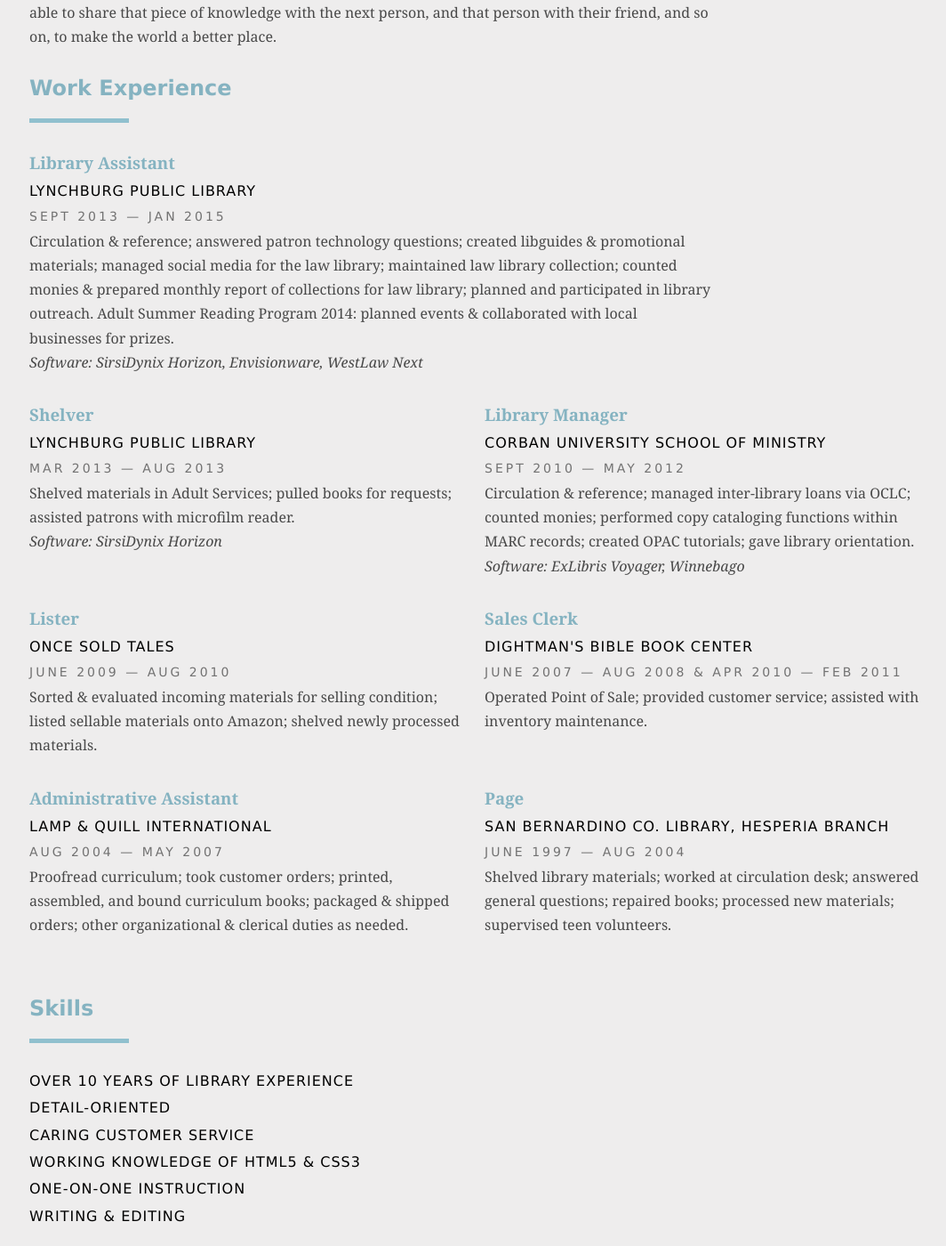
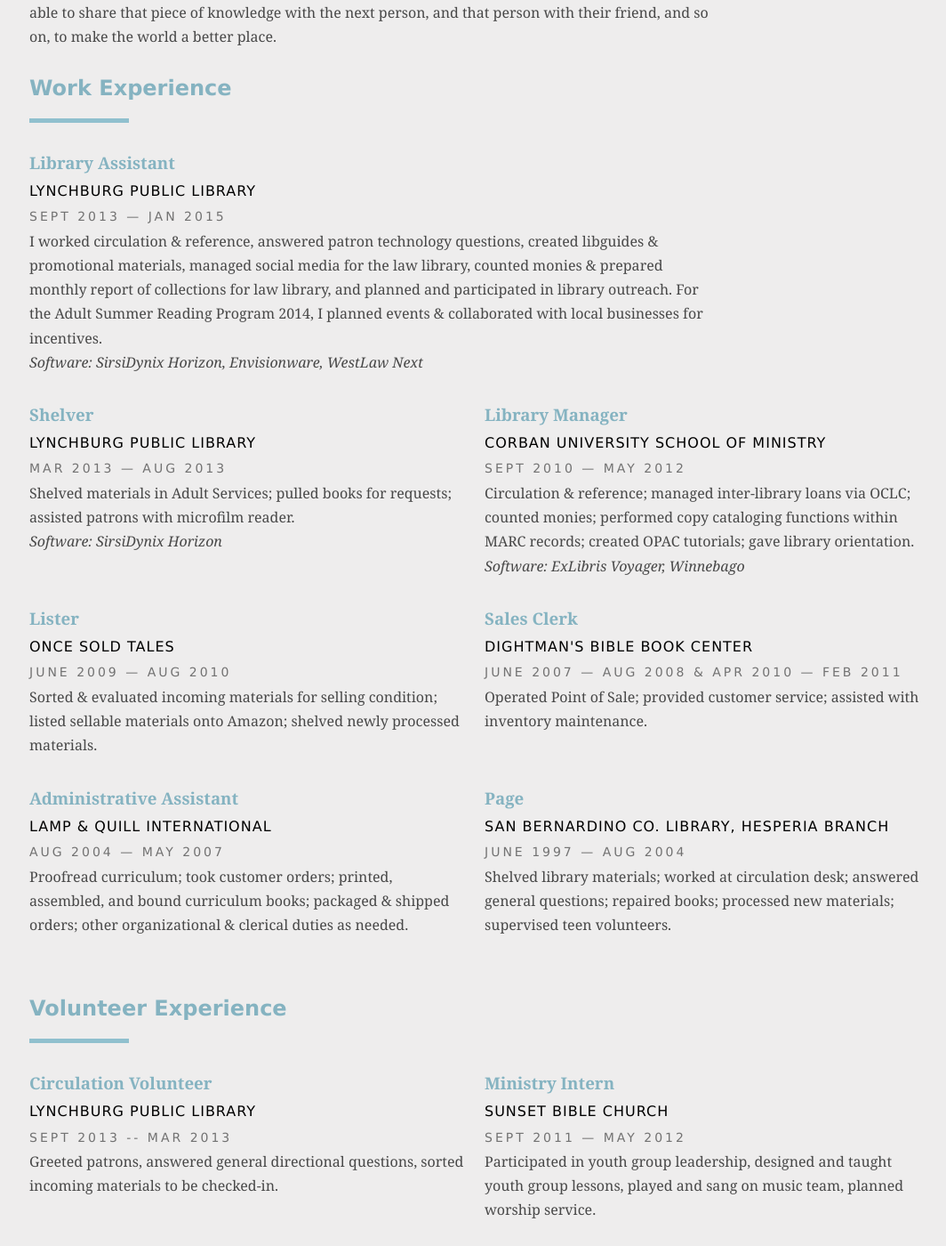
Before and after one commit to sabrinapeters/sdrp.old, a Jekyll site: the page built from resumee.md, in a window 1280 px wide and 1400 px high, scrolled down 301 px. Shown: the whole window at 89% size, without its empty margins (79-1143 px from the left). Built offline with Jekyll 4.4.1, drawn with Linux system fonts in a browser that asks for light colours; some web fonts are replaced.

Commit message:
added volunteer

```diff
--- a/_layouts/resume.html
+++ b/_layouts/resume.html
@@ -16,7 +16,7 @@ layout: default
         <h3 class="resumee__hl mb2 f-serif">Library Assistant</h3>
         <h4 class="caps mb2 lt-1 w-400">Lynchburg Public Library</h4>
         <time class="resumee__meta caps lt-3 mb1 u-d-bl">Sept 2013 &mdash; Jan 2015</time>
-        <p class="f-serif" class="f-serif">Circulation &amp; reference; answered patron technology questions; created libguides &amp; promotional materials; managed social media for the law library; maintained law library collection; counted monies &amp; prepared monthly report of collections for law library; planned and participated in library outreach. Adult Summer Reading Program 2014: planned events &amp; collaborated with local businesses for prizes. <br><em>Software: SirsiDynix Horizon, Envisionware, WestLaw Next</em></p>
+        <p class="f-serif" class="f-serif">I worked circulation &amp; reference, answered patron technology questions, created libguides &amp; promotional materials, managed social media for the law library, counted monies &amp; prepared monthly report of collections for law library, and planned and participated in library outreach. For the Adult Summer Reading Program 2014, I planned events &amp; collaborated with local businesses for incentives. <br><em>Software: SirsiDynix Horizon, Envisionware, WestLaw Next</em></p>
       </div>
       <div class="flex__module content__block pr3 mb2">
         <h3 class="resumee__hl mb2 f-serif">Shelver</h3>
@@ -58,6 +58,24 @@ layout: default
     </div>
   </section>
   <section class="mb4">
+    <h2 class="mb2 w-700 resumee__hl-sub">Volunteer Experience</h2>
+    <div class="flex__container">
+      <div class="flex__module content__block pr3 mb2">
+        <h3 class="resumee__hl mb2 f-serif">Circulation Volunteer</h3>
+        <h4 class="caps mb2 lt-1 w-400">Lynchburg Public Library</h4>
+        <time class="resumee__meta caps lt-3 mb1 u-d-bl">Sept 2013 -- Mar 2013</time>
+        <p class="f-serif">Greeted patrons, answered general directional questions, sorted incoming materials to be checked-in.</p>
+      </div>
+      <div class="flex__module content__block pr3 mb2">
+        <h3 class="resumee__hl mb2 f-serif">Ministry Intern</h3>
+        <h4 class="caps mb2 lt-1 w-400">Sunset Bible Church</h4>
+        <time class="resumee__meta caps lt-3 mb1 u-d-bl">Sept 2011 &mdash; May 2012</time>
+        <p class="f-serif">Participated in youth group leadership, designed and taught youth group lessons, played and sang on music team, planned worship service.</p>
+      </div>
+      </div>
+    </div>
+  </section>
+  <section class="mb4">
     <h2 class="mb2 w-700 resumee__hl-sub">Skills</h2>
     <ul class="list__reset">
       <li class="mb2 caps lt-1 w-400">Over 10 years of library experience</li>
```
